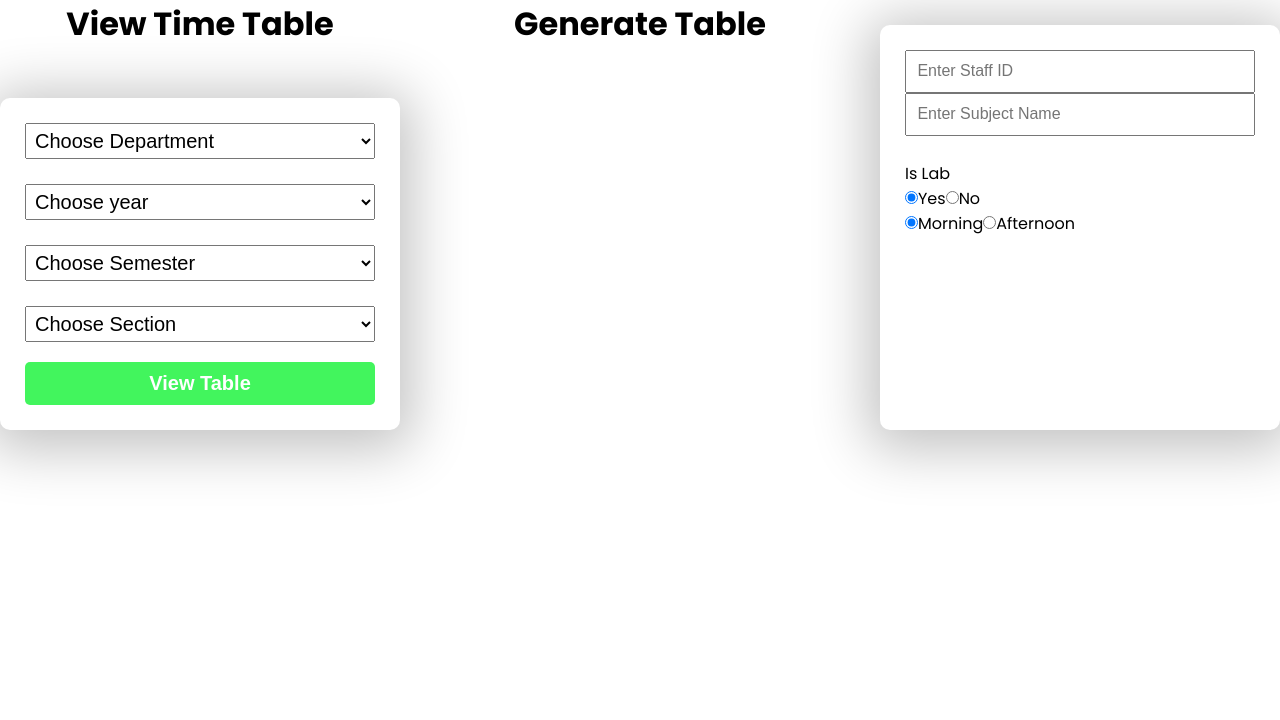
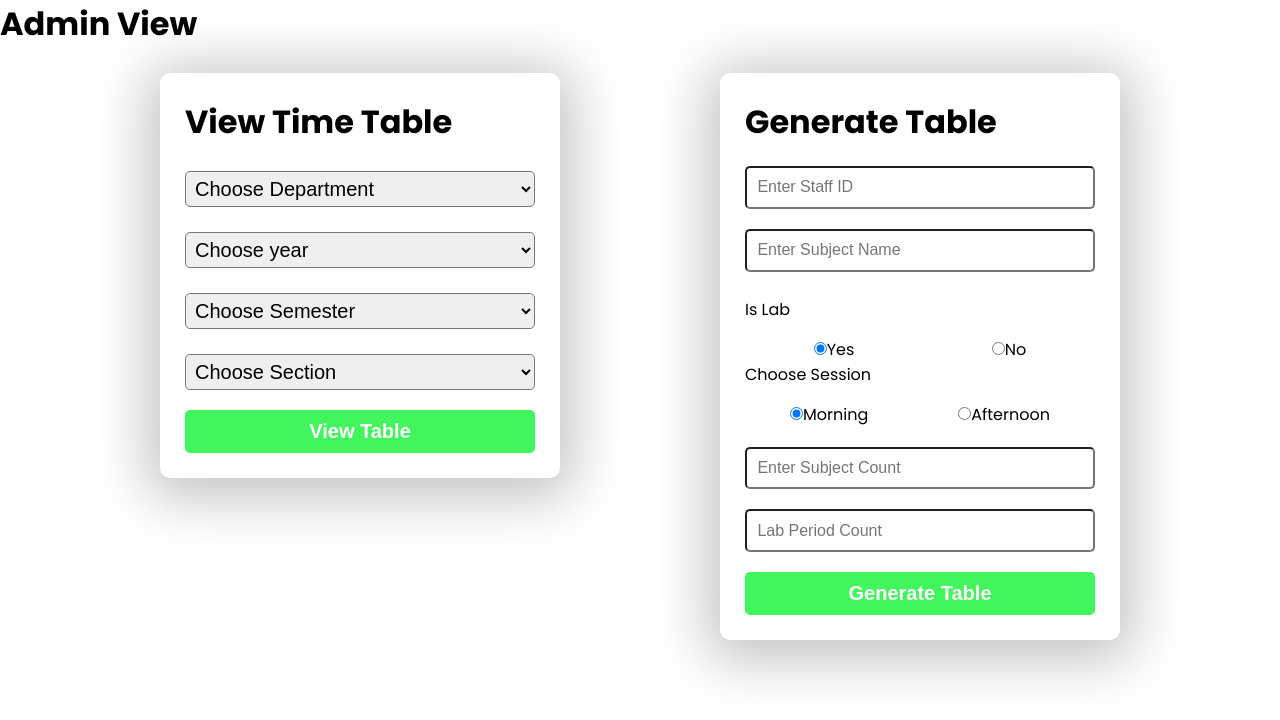
Before and after one commit to darky9197/VTS, a React (Vite) app in the folder ttableapp/: page / in a window 1280 px wide. Shown: the top 720 px of the page. Built offline with nearby package versions, Linux system fonts and the light colour scheme.

Commit message:
admin view update

```diff
--- a/ttableapp/src/Pages/Adminview.jsx
+++ b/ttableapp/src/Pages/Adminview.jsx
@@ -14,21 +14,35 @@ function AdminView() {
     }
   return (
     <Admin_view_comp>
+        <h1>Admin View</h1>
     <div className='adminview'>
         <Tableviewform/>
-        <h1>Generate Table</h1>
-        <form action="">
+        <form action="#">
+            <h1>Generate Table</h1>
             <input type="text" placeholder='Enter Staff ID' />
             <input type="text" placeholder='Enter Subject Name' /><br />
             <label htmlFor="">Is Lab</label>
             <div className='lab'>
-            <input type="radio" id='Yes' value={"Yes"} checked={radioval==="Yes"} onChange={()=>{radioChange("Yes")}}  />Yes
-            <input type="radio" id='No'  value={"No"} checked={radioval==="No"} onChange={()=>{radioChange("No")}}  />No
+                <div>
+                    <input type="radio" id='Yes' value={"Yes"} checked={radioval==="Yes"} onChange={()=>{radioChange("Yes")}}  />Yes
+                </div>
+                <div>
+                    <input type="radio" id='No'  value={"No"} checked={radioval==="No"} onChange={()=>{radioChange("No")}}  />No
+                </div>
             </div>
+            <label htmlFor="">Choose Session</label>
             <div className='session'>
-            <input type="radio" id='fn'  value={"Morning"} checked={sesseion==="Morning"} onChange={()=>{changeSession("Morning")}}  />Morning
-            <input type="radio" id='an'  value={"Afternoon"} checked={sesseion==="Afternoon"} onChange={()=>{changeSession("Afternoon")}}  />Afternoon
+                <div>
+                    <input type="radio" id='fn'  value={"Morning"} checked={sesseion==="Morning"} onChange={()=>{changeSession("Morning")}}  />Morning
+                </div>
+                <div>
+                    <input type="radio" id='an'  value={"Afternoon"} checked={sesseion==="Afternoon"} onChange={()=>{changeSession("Afternoon")}}  />Afternoon
+                </div>
             </div>
+            <input type="number" placeholder='Enter Subject Count'/>
+            <input type="number" placeholder='Lab Period Count'/>
+            <button type='submit' className='generatebtn'>Generate Table</button>
+
         </form>
     </div>
     </Admin_view_comp>
@@ -38,7 +52,29 @@ function AdminView() {
 const Admin_view_comp = styled.div`
 .adminview{
 display:flex;
-justify-content:Space-between;
+justify-content:Space-evenly;
+}
+.adminview input{
+margin-top:20px;
+border-radius:5px;
+}
+.lab,.session{
+display:flex;
+flex-direction:row;
+justify-content:space-around;
+}
+.generatebtn{
+background-color:rgb(66, 245, 93);
+border:none;
+font-size:20px;
+padding:10px;
+margin-top:20px;
+color:white;
+font-weight:bold;
+border-radius:5px;
+}
+.generatebtn:hover{
+background-color:rgb(43, 161, 63);
 }
 form{
 display:flex;
--- a/ttableapp/src/Pages/Tableviewform.jsx
+++ b/ttableapp/src/Pages/Tableviewform.jsx
@@ -8,8 +8,8 @@ function Tableviewform() {
   return (
     <Formstyle>
     <div className='cont'>
-      <h1>View Time Table</h1><br />
       <form action="">
+        <h1>View Time Table</h1><br />
         <select className='dept' >
             <option value="">Choose Department</option>
             <option value="IT">IT</option>
@@ -63,7 +63,7 @@ width:150px;
 padding:5px;
 width:100%;
 font-size:20px;
-
+border-radius:5px;
 }
 form{
 display:flex;
```
